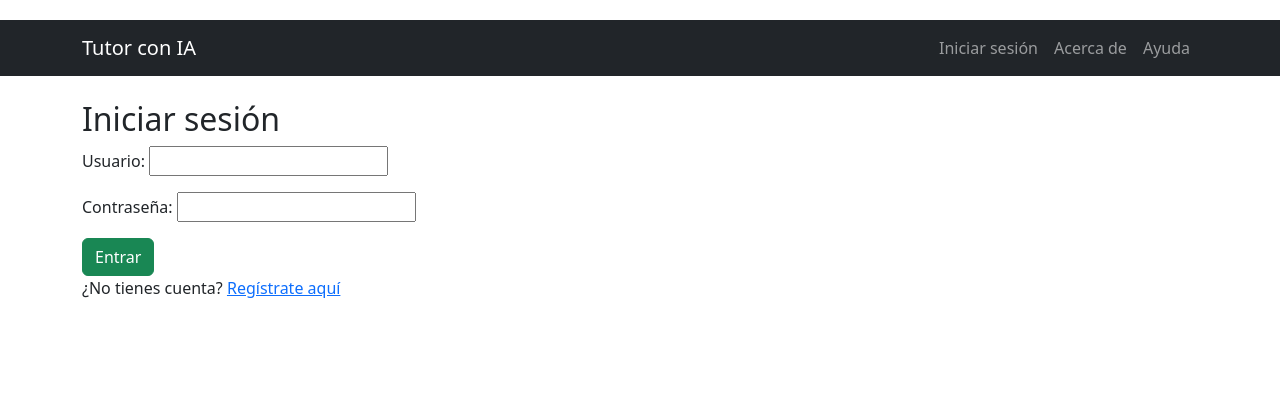
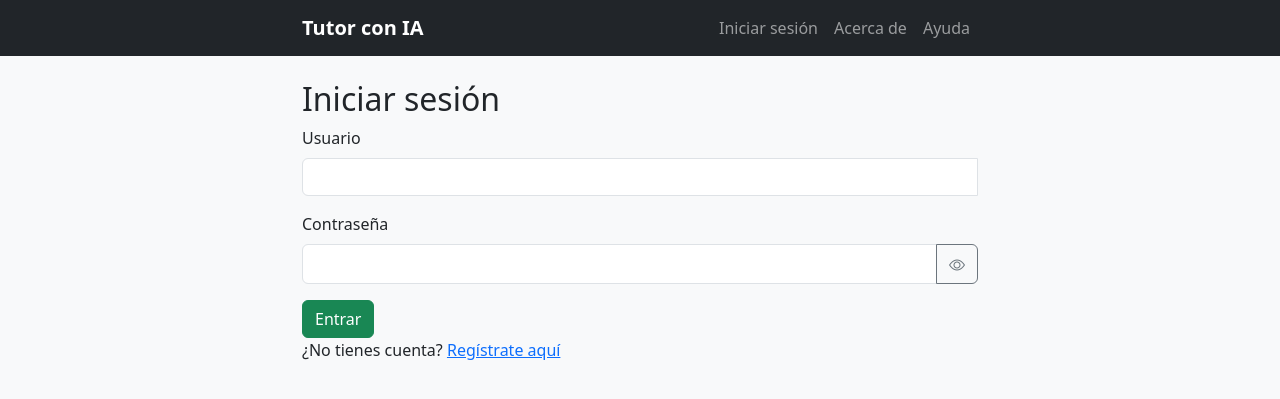
Before and after one commit to cmmo2024/ia_preguntas, a Django app: page /login/ in a window 1280 px wide. Shown: the top 399 px of the page. Run offline with Django 5.2, Linux system fonts and the light colour scheme; some libraries are stand-ins or nearby versions.

Commit message:
Fix estilo de formularios de login y registro y fix de registro de nuevo usuario

```diff
--- a/core/static/css/style.css
+++ b/core/static/css/style.css
@@ -1,10 +1,73 @@
+/* static/css/style.css */
+
+/* === General === */
 body {
-    padding-top: 20px;
+    background-color: #f8f9fa;
 }
-.list-group-item p {
-    white-space: pre-wrap;
-    word-break: break-word;
+
+.container {
+    max-width: 700px;
 }
+
+/* === Formularios === */
+.form-label {
+    font-weight: 500;
+}
+
+.form-control,
+input[type="text"],
+input[type="password"] {
+    border-radius: 0.375rem;
+}
+
+/* === Grupo de entrada con ojo (input + button) === */
+.input-group {
+    flex-wrap: nowrap;
+}
+
+.input-group .form-control {
+    border-top-right: none;
+    border-bottom-right: none;
+    border-radius: 0.375rem 0 0 0.375rem;
+}
+
+.input-group .btn-outline-secondary {
+    border-top-left-radius: 0;
+    border-bottom-left-radius: 0;
+    border-radius: 0 0.375rem 0.375rem 0;
+    padding: 0.375rem 0.75rem;
+}
+
+.input-group .btn-outline-secondary i {
+    font-size: 1rem;
+    vertical-align: middle;
+}
+
+/* === Icono del ojo === */
+.bi-eye, .bi-eye-slash {
+    font-size: 1rem;
+    color: #6c757d; /* Color gris suave */
+}
+
+/* === Botones === */
+.btn-link {
+    font-size: 0.9rem;
+}
+
+/* === Historial en index.html === */
+.list-group-item-action em {
+    color: #495057;
+}
+
+.list-group-item-action p {
+    margin-bottom: 0;
+}
+
+/* === Navbar y menú hamburguesa === */
+.navbar-brand {
+    font-weight: bold;
+}
+
 .badge.rounded-circle {
     width: 36px;
     height: 36px;
@@ -14,3 +77,16 @@ body {
     font-size: 0.9rem;
     background-color: #0d6efd;
 }
+
+/* === Página Acerca de / Ayuda === */
+h3 {
+    margin-top: 2rem;
+}
+
+ul, ol {
+    padding-left: 1.2rem;
+}
+
+.alert-danger {
+    white-space: pre-wrap;
+}
--- a/core/templates/base.html
+++ b/core/templates/base.html
@@ -5,6 +5,7 @@
     <meta name="viewport" content="width=device-width, initial-scale=1.0">
     <title>Tutor con IA</title>
     <link href="https://cdn.jsdelivr.net/npm/bootstrap@5.3.0/dist/css/bootstrap.min.css"  rel="stylesheet">
+    <link href="https://cdn.jsdelivr.net/npm/bootstrap-icons@1.10.5/font/bootstrap-icons.css" rel="stylesheet">
     <link rel="stylesheet" href="/static/css/style.css">
 </head>
 <body>
--- a/core/templates/core/login.html
+++ b/core/templates/core/login.html
@@ -1,5 +1,7 @@
+<!-- templates/core/login.html -->
+
 {% extends "base.html" %}
-{% block title %}Iniciar sesión{% endblock %}
+{% load widget_tweaks %} <!-- Necesario para usar add_class -->
 {% block content %}
 <h2>Iniciar sesión</h2>
 {% if messages %}
@@ -7,10 +9,44 @@
     <div class="alert alert-danger">{{ message }}</div>
     {% endfor %}
 {% endif %}
+
 <form method="post">
     {% csrf_token %}
-    {{ form.as_p }}
+    {% for field in form %}
+        <div class="mb-3">
+            <label for="{{ field.id_for_label }}" class="form-label">{{ field.label }}</label>
+            {% if "password" in field.name %}
+                <div class="input-group">
+                    {{ field|add_class:"form-control" }}
+                    <button class="btn btn-outline-secondary" type="button" onclick="togglePassword(this)">
+                        <i class="bi bi-eye"></i>
+                    </button>
+                </div>
+            {% else %}
+                <div class="input-group">
+                    {{ field|add_class:"form-control" }}
+                </div>
+            {% endif %}
+        </div>
+    {% endfor %}
     <button type="submit" class="btn btn-success">Entrar</button>
 </form>
+
 <p>¿No tienes cuenta? <a href="{% url 'register' %}">Regístrate aquí</a></p>
+
+<script>
+function togglePassword(button) {
+    const input = button.previousElementSibling;
+    const icon = button.querySelector("i");
+    if (input.type === "password") {
+        input.type = "text";
+        icon.classList.remove("bi-eye");
+        icon.classList.add("bi-eye-slash");
+    } else {
+        input.type = "password";
+        icon.classList.remove("bi-eye-slash");
+        icon.classList.add("bi-eye");
+    }
+}
+</script>
 {% endblock %}
--- a/core/views.py
+++ b/core/views.py
@@ -8,6 +8,7 @@ from django.http import JsonResponse
 from .forms import QuestionForm, RegisterForm, LoginForm
 from .models import Conversation, Topic
 from dotenv import load_dotenv
+from django.contrib.auth.models import User  # 👈 Añade esta línea
 
 def logout_view(request):
     logout(request)
--- a/ia_preguntas/settings.py
+++ b/ia_preguntas/settings.py
@@ -10,6 +10,7 @@ For the full list of settings and their values, see
 https://docs.djangoproject.com/en/5.2/ref/settings/
 """
 
+import os
 from pathlib import Path
 
 
@@ -38,7 +39,8 @@ INSTALLED_APPS = [
     'django.contrib.sessions',
     'django.contrib.messages',
     'django.contrib.staticfiles',
-    'core'
+    'core',
+    'widget_tweaks',  # 👈 Añade esta línea
 ]
 
 MIDDLEWARE = [
@@ -149,4 +151,5 @@ TEMPLATES = [
 ]
 
 STATIC_URL = '/static/'
+STATIC_ROOT = os.path.join(BASE_DIR, 'static')
 # STATICFILES_DIRS = [BASE_DIR / "static"]
```
Also changed, not shown: core/templates/core/register.html (+41 -2 lines).
